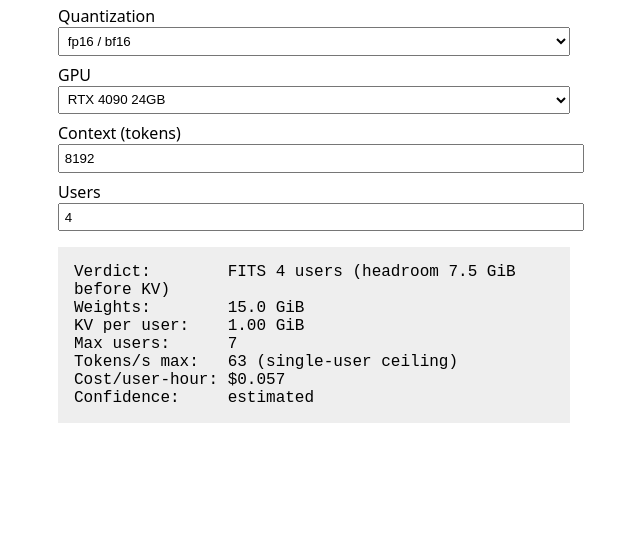
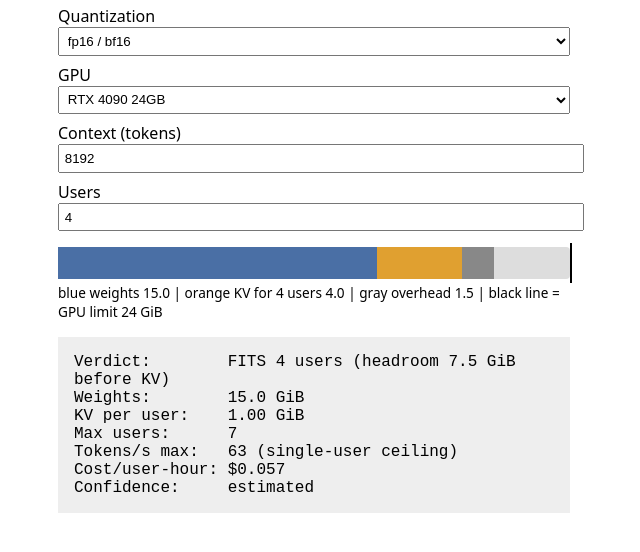
Before and after one commit to SrijithLegend/OMEN, a plain HTML site: page index.html in a window 1280 px wide. Shown: the part 150-702 px from the top of the page, without its empty margins (326-966 px from the left). Drawn offline with Linux system fonts and the light colour scheme.

Commit message:
Add memory bar: weights, KV, overhead vs GPU limit
Co-Authored-By: Claude Sonnet 5.5 <noreply@anthropic.com>

```diff
--- a/index.html
+++ b/index.html
@@ -1,13 +1,14 @@
 <!doctype html>
 <meta charset="utf-8"><meta name="viewport" content="width=device-width,initial-scale=1">
 <title>OMEN</title>
-<style>body{font:16px system-ui;max-width:32rem;margin:2rem auto;padding:0 1rem}label{display:block;margin:.5rem 0}input,select{width:100%;padding:.3rem}pre{background:#eee;padding:1rem;white-space:pre-wrap}</style>
+<style>body{font:16px system-ui;max-width:32rem;margin:2rem auto;padding:0 1rem}label{display:block;margin:.5rem 0}input,select{width:100%;padding:.3rem}pre{background:#eee;padding:1rem;white-space:pre-wrap}.bar{position:relative;display:flex;height:2rem;background:#ddd;border-radius:4px;margin:1rem 0 .25rem}.bar i{display:block;height:100%}.bar b{position:absolute;top:-4px;bottom:-4px;width:2px;background:#000}#leg{font-size:.85rem}</style>
 <h1>OMEN: GPU fit calculator</h1>
 <label>Model <select id=m></select></label>
 <label>Quantization <select id=q></select></label>
 <label>GPU <select id=g></select></label>
 <label>Context (tokens) <input id=c type=number value=8192></label>
 <label>Users <input id=u type=number value=4></label>
+<div class=bar id=bar></div><div id=leg></div>
 <pre id=out></pre>
 <script src="models.js"></script>
 <script src="quants.js"></script>
@@ -44,6 +45,10 @@ function render() {
   const [p, L, h, d, act] = MODELS[$("m").value], [gib, bw, usd] = GPUS[$("g").value];
   const r = fit(p, QUANTS[$("q").value], L, h, d, KV_BYTES, +$("c").value, gib, bw, usd, 1.5, act);
   const ok = r.users >= +$("u").value;
+  const need = r.weights + 1.5 + r.kv * +$("u").value, scale = Math.max(gib, need), pc = x => (100 * x / scale) + "%";
+  const seg = (x, c) => `<i style="width:${pc(x)};background:${c}"></i>`;
+  $("bar").innerHTML = seg(r.weights, "#4a6fa5") + seg(r.kv * +$("u").value, "#e0a030") + seg(1.5, "#888") + `<b style="left:${pc(gib)}"></b>`;
+  $("leg").textContent = `blue weights ${r.weights.toFixed(1)} | orange KV for ${$("u").value} users ${(r.kv * $("u").value).toFixed(1)} | gray overhead 1.5 | black line = GPU limit ${gib} GiB` + (need > gib ? " | OVER LIMIT" : "");
   $("out").textContent =
 `Verdict:        ${ok ? "FITS" : "DOES NOT FIT"} ${$("u").value} users (headroom ${r.free.toFixed(1)} GiB before KV)
 Weights:        ${r.weights.toFixed(1)} GiB
```
